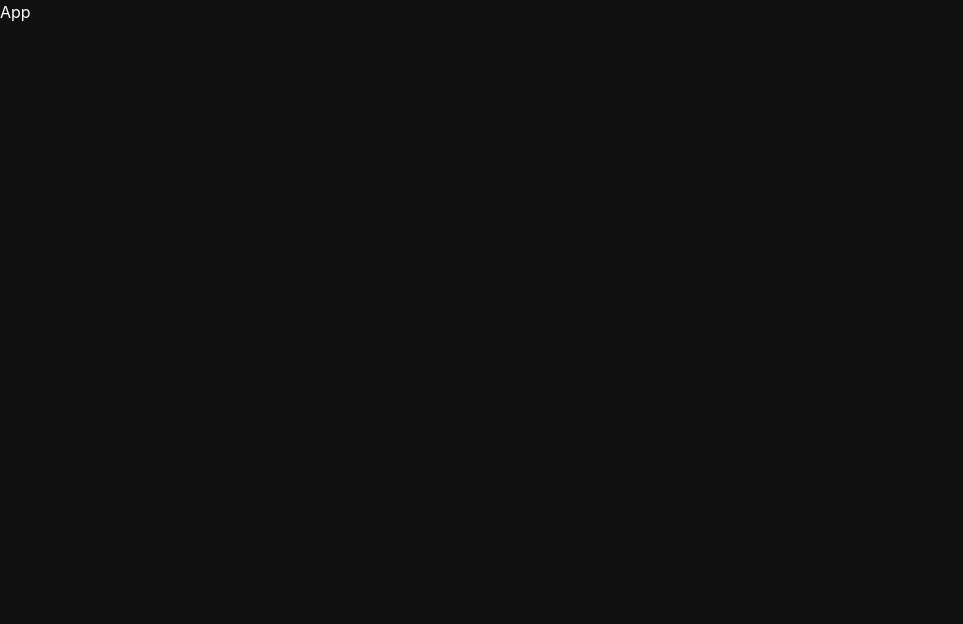
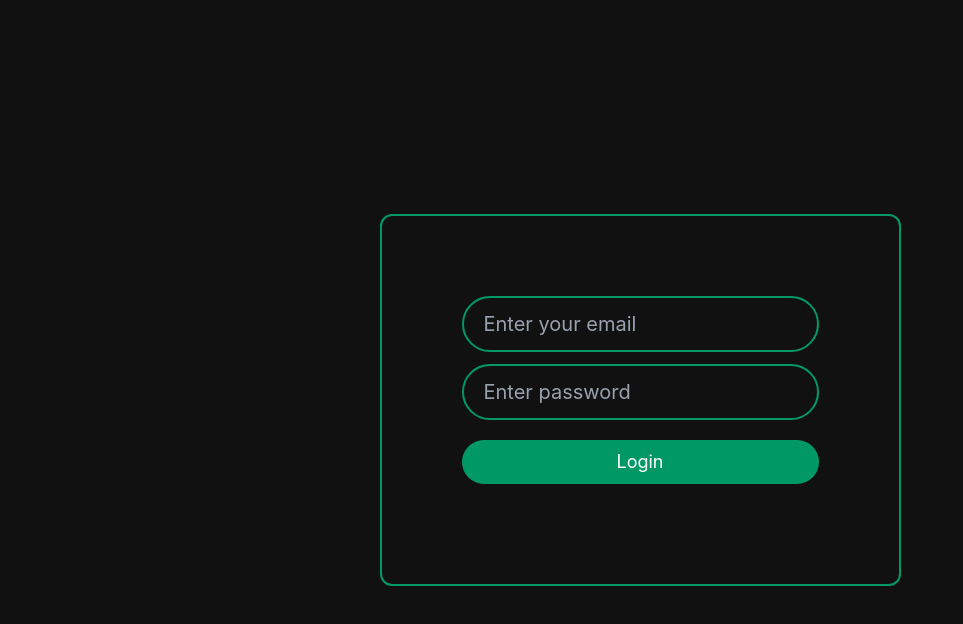
Before and after one commit to Ayush1Rajput/Employee_Management_System, a React (Vite) app: page / in a window 1280 px wide. Shown: the top 624 px of the page, without its empty margins (0-963 px from the left). Built offline with nearby package versions, Linux system fonts and the light colour scheme.

Commit message:
feat: add login logic

```diff
--- a/src/App.jsx
+++ b/src/App.jsx
@@ -1,9 +1,10 @@
 import React from 'react'
+import Login from './components/Auth/Login'
 
 function App() {
   return (
     <div>
-      App
+      <Login/>
     </div>
   )
 }
--- a/src/components/Auth/Login.jsx
+++ b/src/components/Auth/Login.jsx
@@ -0,0 +1,52 @@
+import React, { useState } from "react";
+
+const Login = () => {
+  const [email, setEmail] = useState("");
+  const [password, setPassword] = useState("");
+
+  const submitHandler = (e) => {
+    e.preventDefault();
+    console.log("Form submit");
+    setEmail("");
+    setPassword("");
+  };
+
+  return (
+    <div className="flex h-screen w-screen items-center justify-center">
+      <div className="border-2 border-emerald-600 rounded-xl p-20">
+        <form
+          onSubmit={(e) => {
+            submitHandler(e);
+          }}
+          className="flex flex-col  items-center justify-center"
+        >
+          <input
+          value={email}
+          onChange={(e)=>{
+            setEmail(e.target.value)
+          }}
+            className="border-2 border-emerald-600 rounded-full py-3 px-5 text-xl outline-none bg-transparent placeholder:text-gray-400"
+            type="email"
+            placeholder="Enter your email"
+            required
+          />
+          <input
+          value={password}
+          onChange={(e)=>{
+            setPassword(e.target.value)
+          }}
+            className="border-2 border-emerald-600 rounded-full py-3 px-5 mt-3 text-xl outline-none bg-transparent placeholder:text-gray-400"
+            type="password"
+            placeholder="Enter password"
+            required
+          />
+          <button className="border-none bg-emerald-600 text-lg rounded-full py-2 px-8 w-full  outline-none m-5 placeholder:text-white">
+            Login
+          </button>
+        </form>
+      </div>
+    </div>
+  );
+};
+
+export default Login;
```
